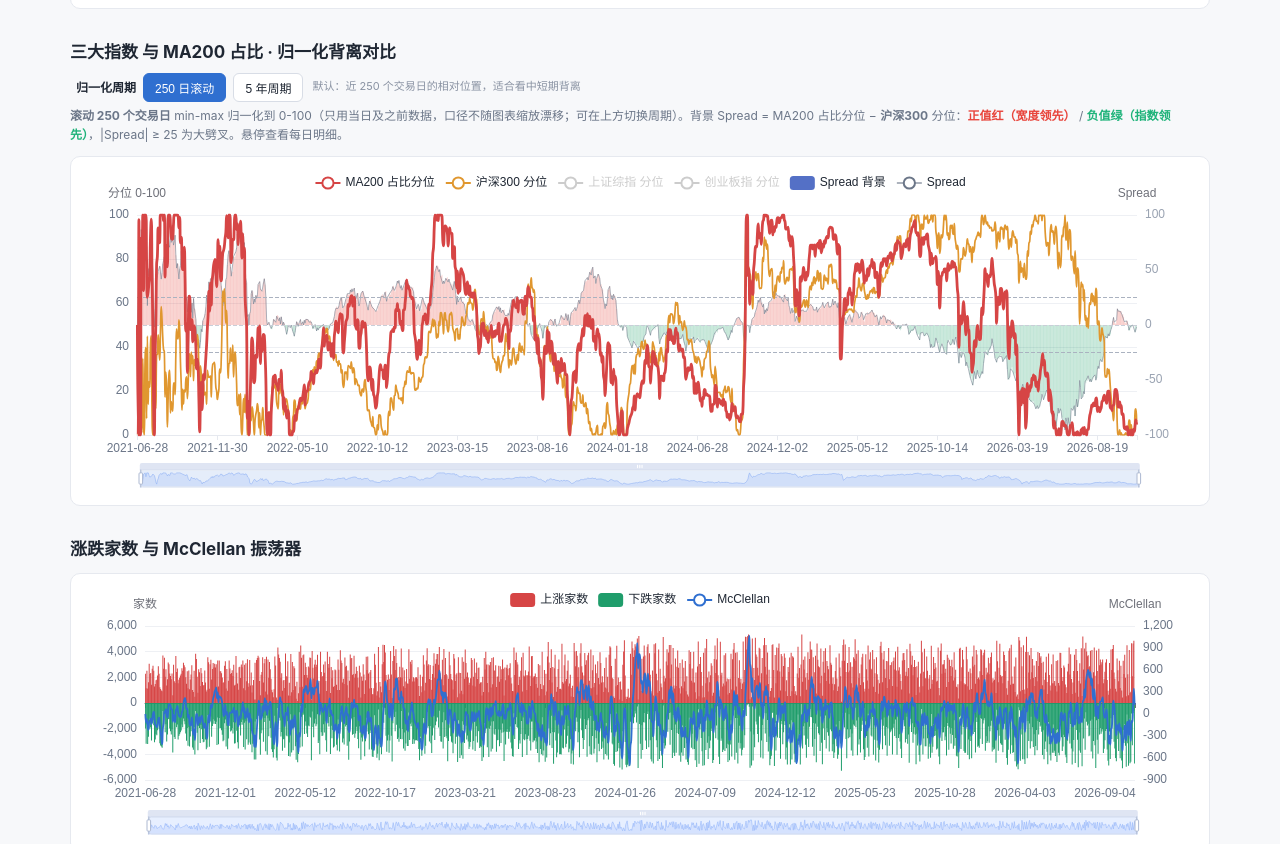
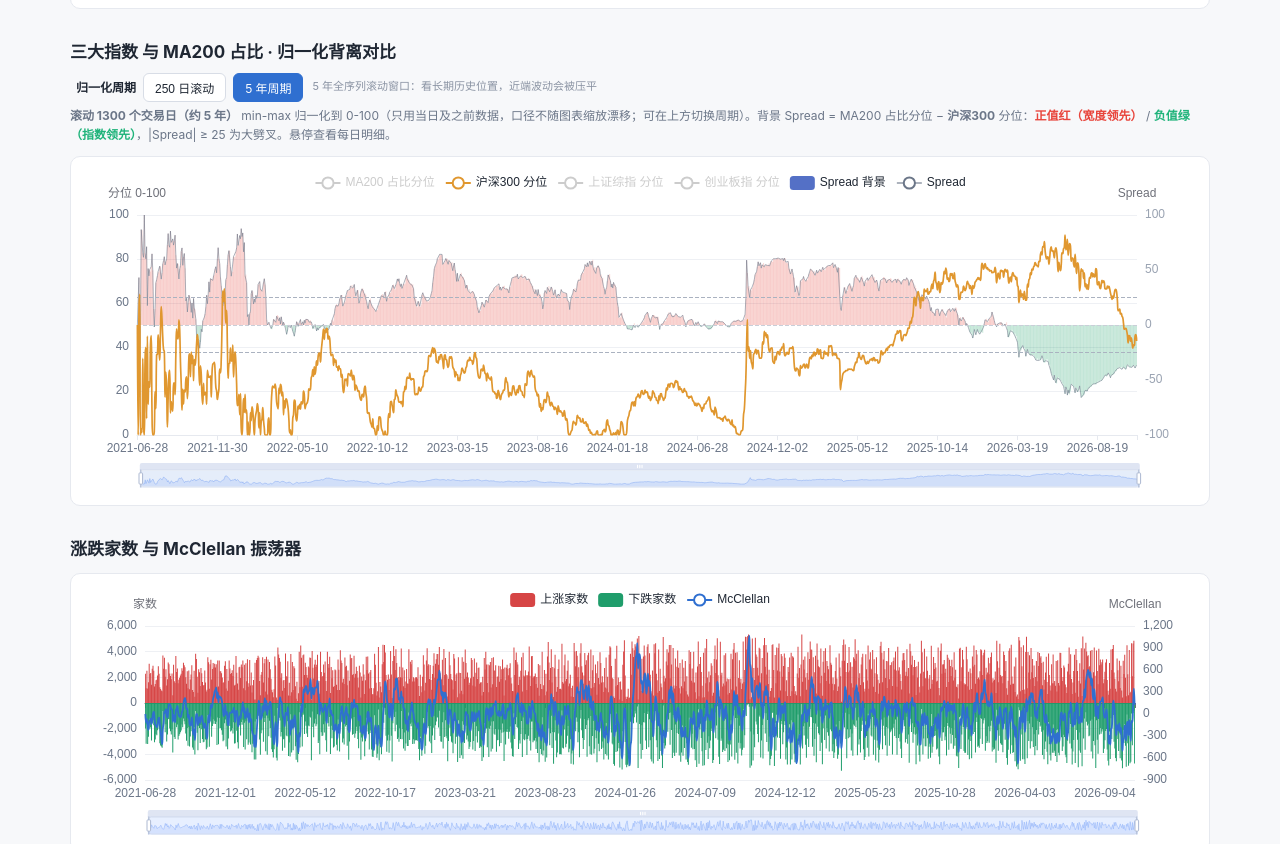
Before and after one commit to wj402041069-del/a-share-market-breadth, a plain HTML site: page docs/index.html in a window 1280 px wide. Shown: the part 988-1832 px from the top of the page. Drawn offline with nearby package versions, Linux system fonts and the light colour scheme.

Commit message:
v3.6 页面同步：图 2 默认 5 年周期 + 默认关闭 MA200 占比分位，pctWinDesc 初始文案随默认窗口、按钮高亮与提示文字一致

```diff
--- a/docs/index.html
+++ b/docs/index.html
@@ -60,7 +60,7 @@ code{background:#eef1f6;padding:1px 5px;border-radius:4px;font-size:12px}
   <h1>A 股市场宽度 · S5TH 云端版</h1>
   <div class="datebadge" id="dateBadge">
     <div class="dbtop">数据日期 <b>2026-11-06</b><span class="dbweek" id="dateWeek"></span><span class="freshtag" id="freshTag">—</span></div>
-    <div class="dbsub">更新于 2026-11-07 14:59（北京时间）· 每交易日 16:30 / 18:00 自动刷新</div>
+    <div class="dbsub">更新于 2026-11-07 15:18（北京时间）· 每交易日 16:30 / 18:00 自动刷新</div>
   </div>
 </div>
 <p class="lead">等权口径：A 股中「后复权收盘价站上 N 日均线」的占比。近 5 年历史，由 GitHub Actions 每交易日自动计算；主图只保留中长期 MA50 / MA200，指数另开一图做归一化背离对比。</p>
@@ -85,11 +85,11 @@ code{background:#eef1f6;padding:1px 5px;border-radius:4px;font-size:12px}
 <h2>三大指数 与 MA200 占比 · 归一化背离对比</h2>
 <div class="ctl ctl2">
   <b>归一化周期</b>
-  <button data-pct="250" class="on">250 日滚动</button>
-  <button data-pct="5y">5 年周期</button>
-  <span class="pcthint" id="pctHint">默认：近 250 个交易日的相对位置，适合看中短期背离</span>
+  <button data-pct="250">250 日滚动</button>
+  <button data-pct="5y" class="on">5 年周期</button>
+  <span class="pcthint" id="pctHint">5 年全序列滚动窗口：看长期历史位置，近端波动会被压平</span>
 </div>
-<p class="spread-note"><b id="pctWinDesc">滚动 250 个交易日</b> min-max 归一化到 0-100（只用当日及之前数据，口径不随图表缩放漂移；可在上方切换周期）。背景 Spread = MA200 占比分位 − <b id="benchName">沪深300</b> 分位：<b style="color:#E8453C">正值红（宽度领先）</b> / <b style="color:#1FB37A">负值绿（指数领先）</b>，|Spread| ≥ 25 为大劈叉。悬停查看每日明细。</p>
+<p class="spread-note"><b id="pctWinDesc">滚动 1300 个交易日（约 5 年）</b> min-max 归一化到 0-100（只用当日及之前数据，口径不随图表缩放漂移；可在上方切换周期）。背景 Spread = MA200 占比分位 − <b id="benchName">沪深300</b> 分位：<b style="color:#E8453C">正值红（宽度领先）</b> / <b style="color:#1FB37A">负值绿（指数领先）</b>，|Spread| ≥ 25 为大劈叉。悬停查看每日明细。</p>
 <div class="panel"><div id="idx"></div></div>
 <h2>涨跌家数 与 McClellan 振荡器</h2>
 <div class="panel"><div id="sub"></div></div>
@@ -98,9 +98,9 @@ code{background:#eef1f6;padding:1px 5px;border-radius:4px;font-size:12px}
 <div class="src">
 主数据源：AKShare → 东方财富 <code>stock_zh_a_spot_em</code>（代码清单主源）→ <code>stock_info_a_code_name</code>（备用源）→ <code>codes.txt</code>（带日期兜底）+ <code>stock_zh_a_hist(adjust="hfq")</code>（逐只后复权日线）+ <code>index_zh_a_hist</code>（沪深300 / 上证综指 / 创业板指）。辅助校验：<code>a-stock-api /api/market-breadth</code> 当日快照（不参与均线计算）。<br>
 数据截止 <b>2026-11-06</b>；成功取数 <b>5,758</b> 只、计入计算 <b>5,747</b> 只、本次序列 <b>1300</b> 个交易日。等权、含北交所/科创创业、ST 未单独剔除。股票池由每日在线清单自动纳入新股、剔除退市股；上市满 51 根日线进入 MA5/20/50 宽度，满 200 根进入 MA200 宽度；停牌日不计入分母。<br>
-归一化分位参照 <code>wj624/etf-lsi</code>：每个点取自身及之前 N 个交易日的极值做 min-max 映射到 0-100，N 默认 250（250 日滚动），图 2 可切换为 1300（约 5 年全序列滚动）。两种都是「当日及之前」的滚动窗口，不使用未来极值，也不按图表缩放窗口重算；5 年周期看长期历史位置，但近端波动会被压平。Spread = MA200 占比分位 − 基准指数分位（−100 ~ +100），正红负绿、±25 为大劈叉；这是形状对比，不是收益率。头部百分位是「当前 MA200 占比在近 5 年序列中的 percentile rank」，与滚动归一化分位是两个不同指标。<br>
+归一化分位参照 <code>wj624/etf-lsi</code>：每个点取自身及之前 N 个交易日的极值做 min-max 映射到 0-100，N 默认 1300（约 5 年全序列滚动，图 2 默认），可切换为 250（250 日滚动）。两种都是「当日及之前」的滚动窗口，不使用未来极值，也不按图表缩放窗口重算；5 年周期看长期历史位置，但近端波动会被压平。Spread = MA200 占比分位 − 基准指数分位（−100 ~ +100），正红负绿、±25 为大劈叉；这是形状对比，不是收益率。头部百分位是「当前 MA200 占比在近 5 年序列中的 percentile rank」，与滚动归一化分位是两个不同指标。<br>
 ⚠️ 5 年历史是用「当前股票池」回算的，早期存在幸存者偏差（当时未上市 / 现已退市的股票不在池内），越往前偏差越大，不可表述为「当时的真实全市场宽度」。<br>
-CSV 滚动保留 1300 个交易日；docs/ 超过 500 MB 自动裁剪。GitHub Actions 生成于 2026-11-07 14:59（北京时间）；仅为公开数据统计结果，不构成投资建议。
+CSV 滚动保留 1300 个交易日；docs/ 超过 500 MB 自动裁剪。GitHub Actions 生成于 2026-11-07 15:18（北京时间）；仅为公开数据统计结果，不构成投资建议。
 </div>
 </div>
 <script>
@@ -109,7 +109,7 @@ var COLORS = {'50':'#e0972f','200':'#d64545'};
 var IDX_KEYS = Object.keys(DATA.indices || {});
 var rawMode = false, autoY = false, bigFrame = false;
 var curStart = 0, curEnd = 100, benchKey = 'hs300', CUR_SPREAD = [];
-var pctWin = '250';   // '250' = 默认滚动 250 日；'5y' = 5 年全序列滚动窗口
+var pctWin = '5y';    // 默认 5 年全序列滚动窗口；'250' = 250 日滚动
 var chart = null, idxChart = null, subChart = null;
 
 function fmt(v, suffix) {
@@ -140,7 +140,8 @@ function spreadArray() {
     return (v == null || b[i] == null) ? null : +(v - b[i]).toFixed(2);
   });
 }
-// 默认：MA200 占比 + 沪深300 显示；上证 / 创业板默认关闭。
+// 默认（归一化视图）：沪深300 显示；MA200 占比分位 + 上证 / 创业板默认关闭。
+// 原始走势视图（rawMode）下 MA200 占比默认显示（dft 见下方 rawMode 判断）。
 // 用户手动勾选后以图表实例的真实 selected 为准（不依赖 legendselectchanged 事件，
 // 因此无论点击图例还是脚本 dispatchAction 都能保留）。切换「分位 / 基准 100」
 // 时 series 名称会变，这里按指数 key 在两套命名之间做映射，避免选择被重置。
@@ -166,7 +167,7 @@ function idxLegendSelected() {
       pick(DATA.indexNames[k] + ' 分位', DATA.indexNames[k] + '（基准 100）', k === 'hs300');
   });
   s[rawMode ? 'MA200 占比' : 'MA200 占比分位'] =
-    pick('MA200 占比分位', 'MA200 占比', true);
+    pick('MA200 占比分位', 'MA200 占比', rawMode ? true : false);
   return s;
 }
 function originalIndexSeries(startPct, endPct) {
@@ -371,7 +372,7 @@ function wireControls() {
       });
       document.getElementById('pctHint').textContent = pctWin === '5y'
         ? '5 年全序列滚动窗口：看长期历史位置，近端波动会被压平'
-        : '默认：近 250 个交易日的相对位置，适合看中短期背离';
+        : '250 日滚动窗口：看中短期相对位置，对近期变化更敏感';
       document.getElementById('pctWinDesc').textContent = pctWinLabel();
       refreshIdx();   // 重算 Spread + 重建曲线；图例勾选由 idxLegendSelected() 保留
     };
```
